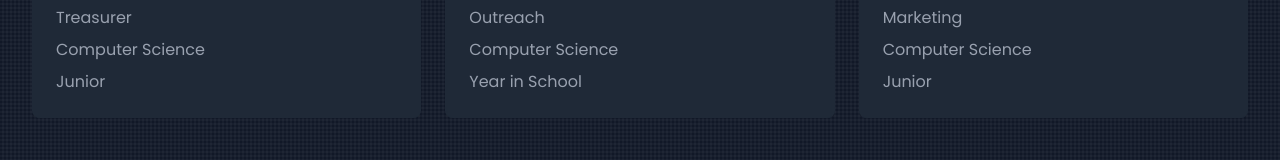
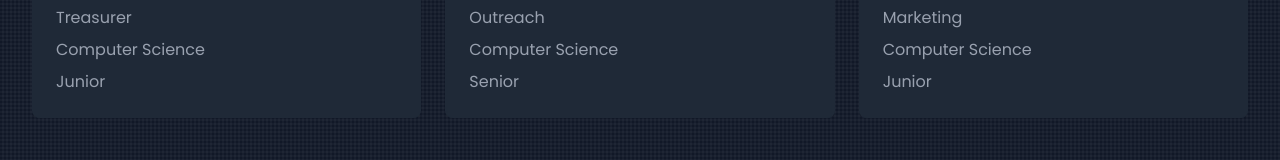
Before and after one commit to charlieautry/vgdc-site, a Next.js app: page /about in a window 1280 px wide. Shown: the part 1438-1598 px from the top of the page. Built offline with nearby package versions, Linux system fonts and the light colour scheme.

Commit message:
Updated site

```diff
--- a/app/about/page.tsx
+++ b/app/about/page.tsx
@@ -23,8 +23,13 @@ export default function About() {
           <h2 className="text-3xl font-bold mb-6">25-26 Officer Team</h2>
           <div className="grid grid-cols-1 md:grid-cols-2 lg:grid-cols-3 gap-6">
             <div className="bg-gray-800 rounded-lg overflow-hidden">
-              <div className="h-[32rem] overflow-hidden bg-gray-700">
-                {/* Placeholder for Dillon Eckley image */}
+              <div className="h-[32rem] overflow-hidden relative">
+                <Image
+                  src="/images/dilloneckley.jpg"
+                  alt="Dillon Eckley"
+                  fill
+                  className="object-cover"
+                />
               </div>
               <div className="p-6 bg-gray-800">
                 <h3 className="text-2xl font-bold mb-2">Dillon Eckley</h3>
@@ -94,7 +99,7 @@ export default function About() {
                 <h3 className="text-2xl font-bold mb-2">Joshua Price</h3>
                 <p className="text-gray-400 mb-2">Outreach</p>
                 <p className="text-gray-400 mb-2">Computer Science</p>
-                <p className="text-gray-400">Year in School</p>
+                <p className="text-gray-400">Senior</p>
               </div>
             </div>
             <div className="bg-gray-800 rounded-lg overflow-hidden">
```
Also changed, not shown: public/images/dilloneckley.jpg (added), 1 other file (tests, documents, lock files or other folders).
